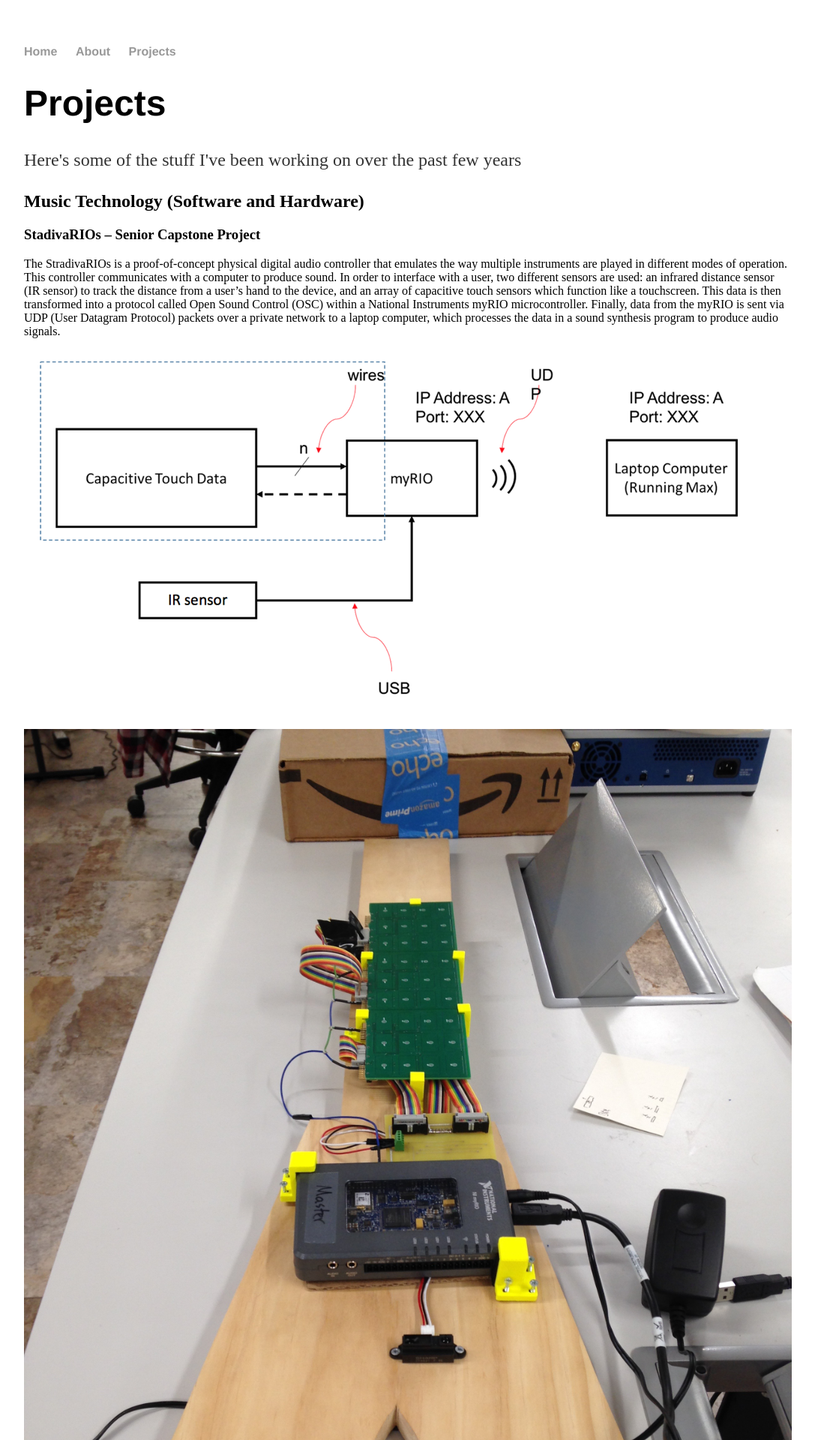
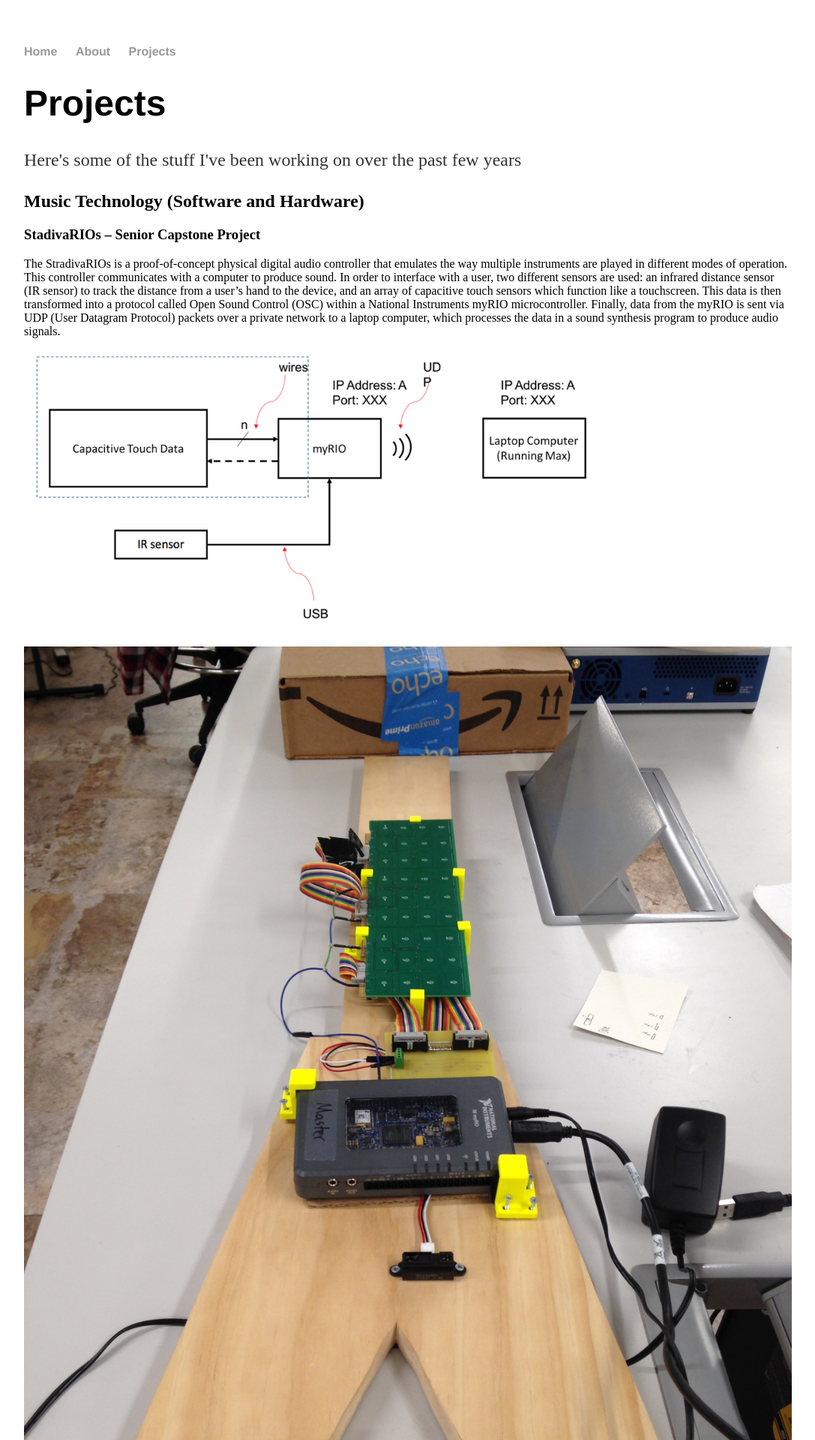
Before and after one commit to smj2mm/smj2mm.github.io, a Jekyll site: the page built from projects/index.html, in a window 1280 px wide. Shown: the top 1920 px of the page at 75% size, without its empty margins (96-1183 px from the left). Built offline with Jekyll 4.4.1, drawn with Linux system fonts in a browser that asks for light colours.

Commit message:
Scaled images

```diff
--- a/projects/index.html
+++ b/projects/index.html
@@ -12,10 +12,10 @@ title: My Projects
     <h2>Music Technology (Software and Hardware)</h2>
         <h3> StadivaRIOs – Senior Capstone Project </h3>
 	The StradivaRIOs is a proof-of-concept physical digital audio controller that emulates the way multiple instruments are played in different modes of operation. This controller communicates with a computer to produce sound. In order to interface with a user, two different sensors are used: an infrared distance sensor (IR sensor) to track the distance from a user’s hand to the device, and an array of capacitive touch sensors which function like a touchscreen. This data is then transformed into a protocol called Open Sound Control (OSC) within a National Instruments myRIO microcontroller. Finally, data from the myRIO is sent via UDP (User Datagram Protocol) packets over a private network to a laptop computer, which processes the data in a sound synthesis program to produce audio signals.
-	<div class="landscape">
+	<div class="landscape_small">
 	    <img src="/media/stradivaRIOs_block_diagram.png">
 	</div>
-	<div class="landscape">
+	<div class="portrait">
 	    <img src="/media/stradivaRIOs_final_product.jpg">
 	</div>
     <!-- SOFTWARE -->
```
